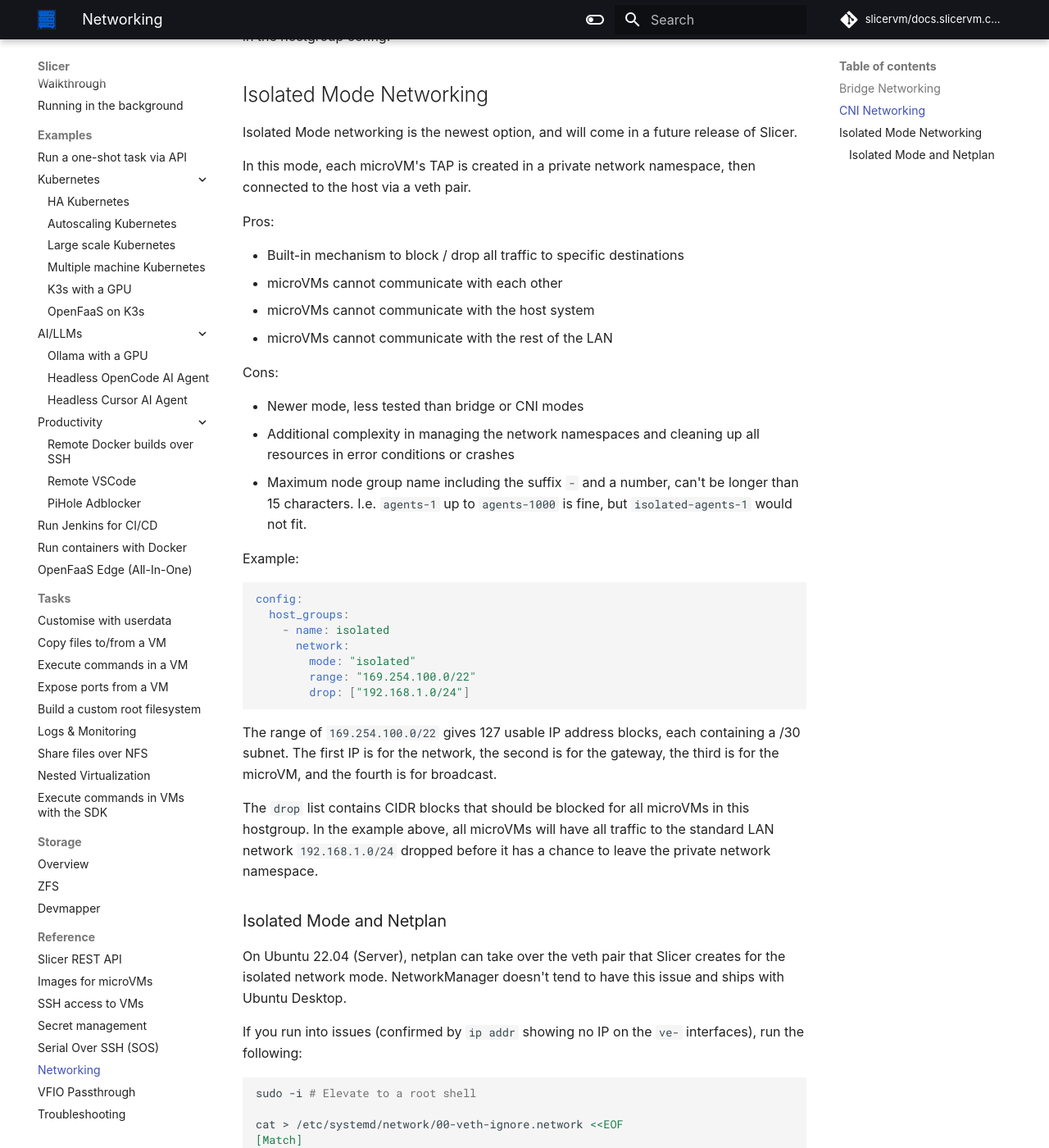
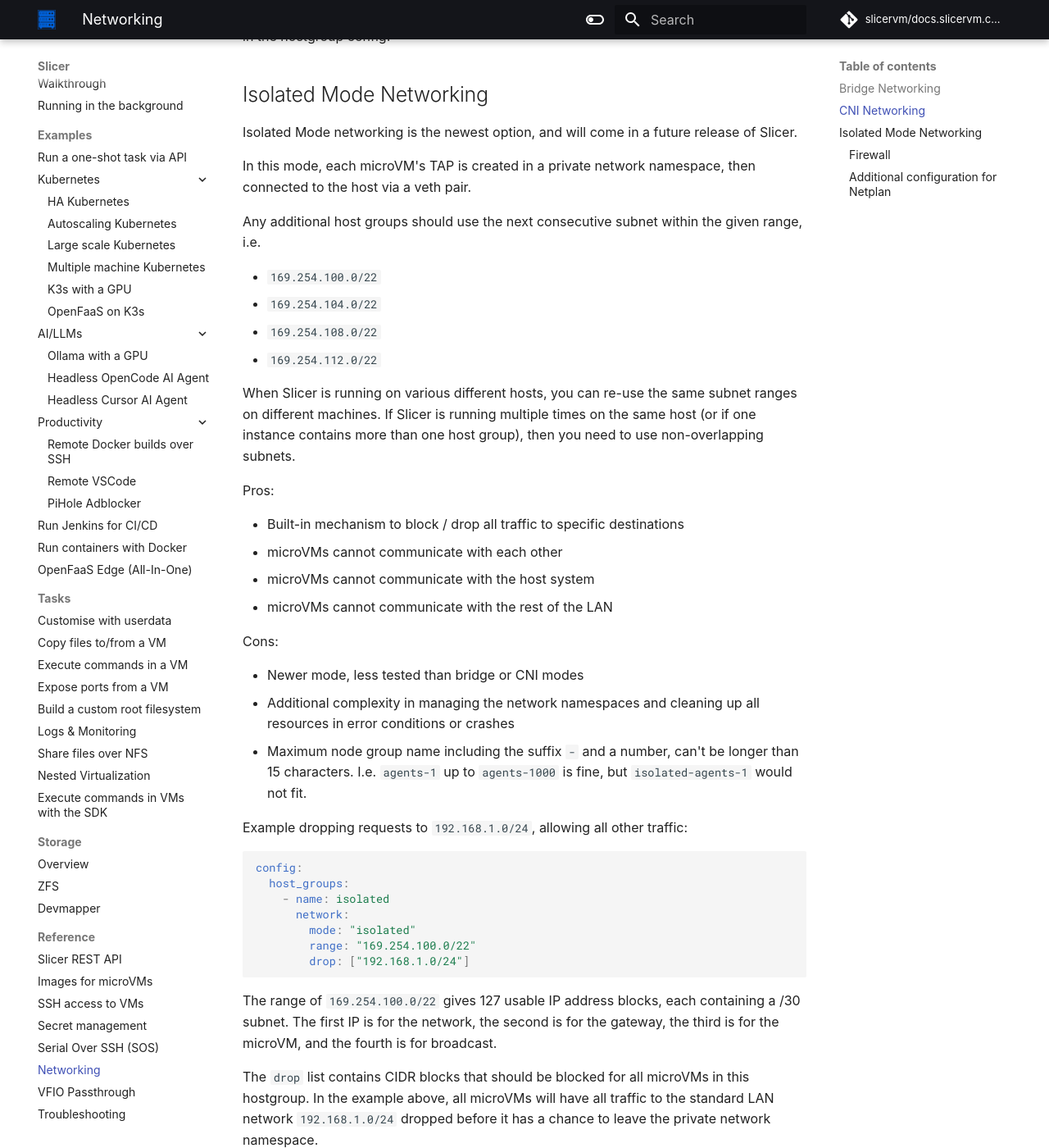
Before and after one commit to slicervm/docs.slicervm.com, an MkDocs documentation site: the page built from docs/reference/networking.md, in a window 1280 px wide and 1400 px high, scrolled down 2612 px. Shown: the whole window at 82% size. Built offline with MkDocs 1.6.1 and Material for MkDocs 9.7.7, drawn with Linux system fonts in a browser that asks for light colours; some web fonts are replaced; comment, search, counter and statistics services are not loaded; some of the changed text lies outside the part shown.

Commit message:
Additional notes on "allow" mode and IP ranges for isolated mode
Signed-off-by: Alex Ellis (OpenFaaS Ltd) <alexellis2@gmail.com>

````diff
--- a/docs/reference/networking.md
+++ b/docs/reference/networking.md
@@ -84,7 +84,7 @@
 ```yaml
 config:
   host_groups:
-    - name: isolated
+    - name: vm
   network_name: "slicer"
 ```
 
@@ -97,6 +97,15 @@
 Isolated Mode networking is the newest option, and will come in a future release of Slicer.
 
 In this mode, each microVM's TAP is created in a private network namespace, then connected to the host via a veth pair.
+
+Any additional host groups should use the next consecutive subnet within the given range, i.e.
+
+* `169.254.100.0/22`
+* `169.254.104.0/22`
+* `169.254.108.0/22`
+* `169.254.112.0/22`
+
+When Slicer is running on various different hosts, you can re-use the same subnet ranges on different machines. If Slicer is running multiple times on the same host (or if one instance contains more than one host group), then you need to use non-overlapping subnets.
 
 Pros:
 
@@ -111,7 +120,7 @@
 * Additional complexity in managing the network namespaces and cleaning up all resources in error conditions or crashes
 * Maximum node group name including the suffix `-` and a number, can't be longer than 15 characters. I.e. `agents-1` up to `agents-1000` is fine, but `isolated-agents-1` would not fit.
 
-Example:
+Example dropping requests to `192.168.1.0/24`, allowing all other traffic:
 
 ```yaml
 config:
@@ -127,7 +136,17 @@
 
 The `drop` list contains CIDR blocks that should be blocked for all microVMs in this hostgroup. In the example above, all microVMs will have all traffic to the standard LAN network `192.168.1.0/24` dropped before it has a chance to leave the private network namespace.
 
-### Isolated Mode and Netplan
+### Firewall
+
+There is both a `drop` and an `allow` list that can be given in the networking section.
+
+When only `drop` is given, all other traffic is allowed which hasn't been explicitly blocked.
+
+When only `allow` is given, all other traffic is blocked which hasn't been explicitly allowed.
+
+When neither `drop`, nor `allow` are given, then all traffic is allowed.
+
+### Additional configuration for Netplan
 
 On Ubuntu 22.04 (Server), netplan can take over the veth pair that Slicer creates for the isolated network mode. NetworkManager doesn't tend to have this issue and ships with Ubuntu Desktop.
 
````
